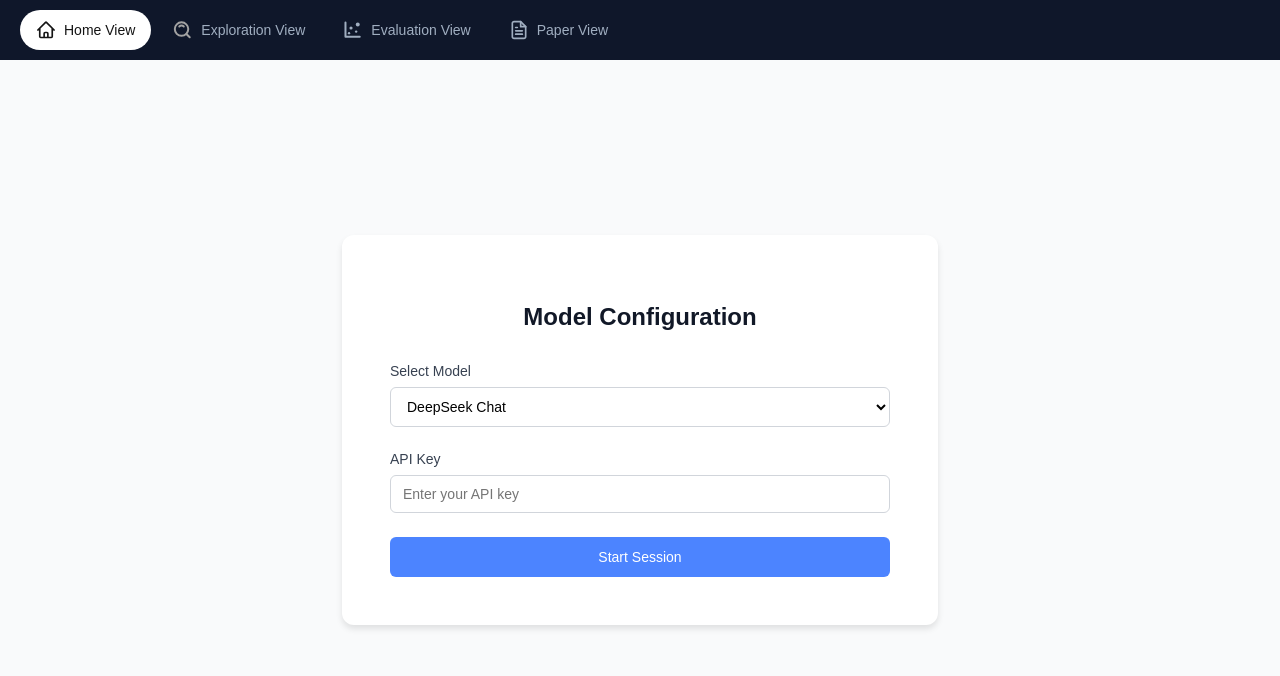
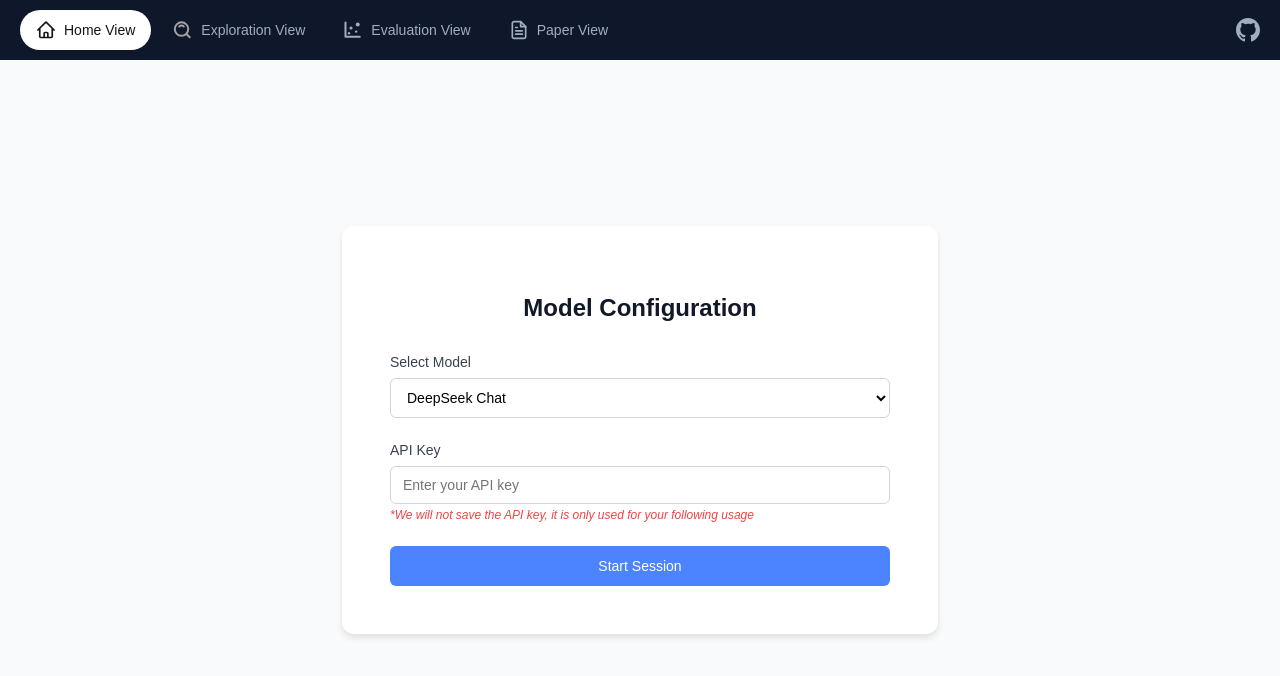
Before and after one commit to ulab-uiuc/tiny-scientist, a React (Create React App) app in the folder frontend/: page / in a window 1280 px wide. Shown: the top 676 px of the page. Built offline with nearby package versions, Linux system fonts and the light colour scheme.

Commit message:
feat(frontend): add link and fix reviewer api usage issue

```diff
--- a/frontend/src/components/TopNav.jsx
+++ b/frontend/src/components/TopNav.jsx
@@ -154,6 +154,20 @@
     </svg>
   );
 
+  const githubIcon = (
+    <svg
+      width="24"
+      height="24"
+      viewBox="0 0 24 24"
+      fill="currentColor"
+      xmlns="http://www.w3.org/2000/svg"
+    >
+      <path
+        d="M12 0C5.374 0 0 5.373 0 12 0 17.302 3.438 21.8 8.207 23.387c.599.111.793-.261.793-.577v-2.234c-3.338.726-4.033-1.416-4.033-1.416-.546-1.387-1.333-1.756-1.333-1.756-1.089-.745.083-.729.083-.729 1.205.084 1.839 1.237 1.839 1.237 1.07 1.834 2.807 1.304 3.492.997.107-.775.418-1.305.762-1.604-2.665-.305-5.467-1.334-5.467-5.931 0-1.311.469-2.381 1.236-3.221-.124-.303-.535-1.524.117-3.176 0 0 1.008-.322 3.301 1.23A11.509 11.509 0 0112 5.803c1.02.005 2.047.138 3.006.404 2.291-1.552 3.297-1.23 3.297-1.23.653 1.653.242 2.874.118 3.176.77.84 1.235 1.911 1.235 3.221 0 4.609-2.807 5.624-5.479 5.921.43.372.823 1.102.823 2.222v3.293c0 .319.192.694.801.576C20.566 21.797 24 17.3 24 12c0-6.627-5.373-12-12-12z"
+      />
+    </svg>
+  );
+
   /* ---------- 样式 ---------- */
   const tabStyle = {
     display: 'flex',
@@ -176,10 +190,12 @@
       style={{
         display: 'flex',
         alignItems: 'center',
+        justifyContent: 'space-between',
         backgroundColor: '#0F172A',
         padding: '10px 20px',
       }}
     >
+      <div style={{ display: 'flex', alignItems: 'center' }}>
       {/* Home View */}
       <div
         style={{ ...tabStyle, ...getActiveStyle('home_view'), marginRight: 6 }}
@@ -225,6 +241,25 @@
         {paperIcon}
         Paper View
       </div>
+      </div>
+
+      {/* GitHub Logo */}
+      <a
+        href="https://github.com/ulab-uiuc/tiny-scientist"
+        target="_blank"
+        rel="noopener noreferrer"
+        style={{
+          display: 'flex',
+          alignItems: 'center',
+          color: '#A0AEC0',
+          textDecoration: 'none',
+          transition: 'color 0.2s ease',
+        }}
+        onMouseEnter={(e) => e.target.style.color = '#fff'}
+        onMouseLeave={(e) => e.target.style.color = '#A0AEC0'}
+      >
+        {githubIcon}
+      </a>
     </div>
   );
 };
--- a/frontend/src/components/TreePlotVisualization.jsx
+++ b/frontend/src/components/TreePlotVisualization.jsx
@@ -677,6 +677,15 @@
                 boxSizing: 'border-box',
               }}
             />
+            <p style={{
+              fontSize: '0.75rem',
+              color: '#ef4444',
+              marginTop: '4px',
+              marginBottom: '0',
+              fontStyle: 'italic'
+            }}>
+              *We will not save the API key, it is only used for your following usage
+            </p>
           </div>
 
           {/* Error Message */}
```
Also changed, not shown: 2 other files (tests, documents, lock files or other folders).
